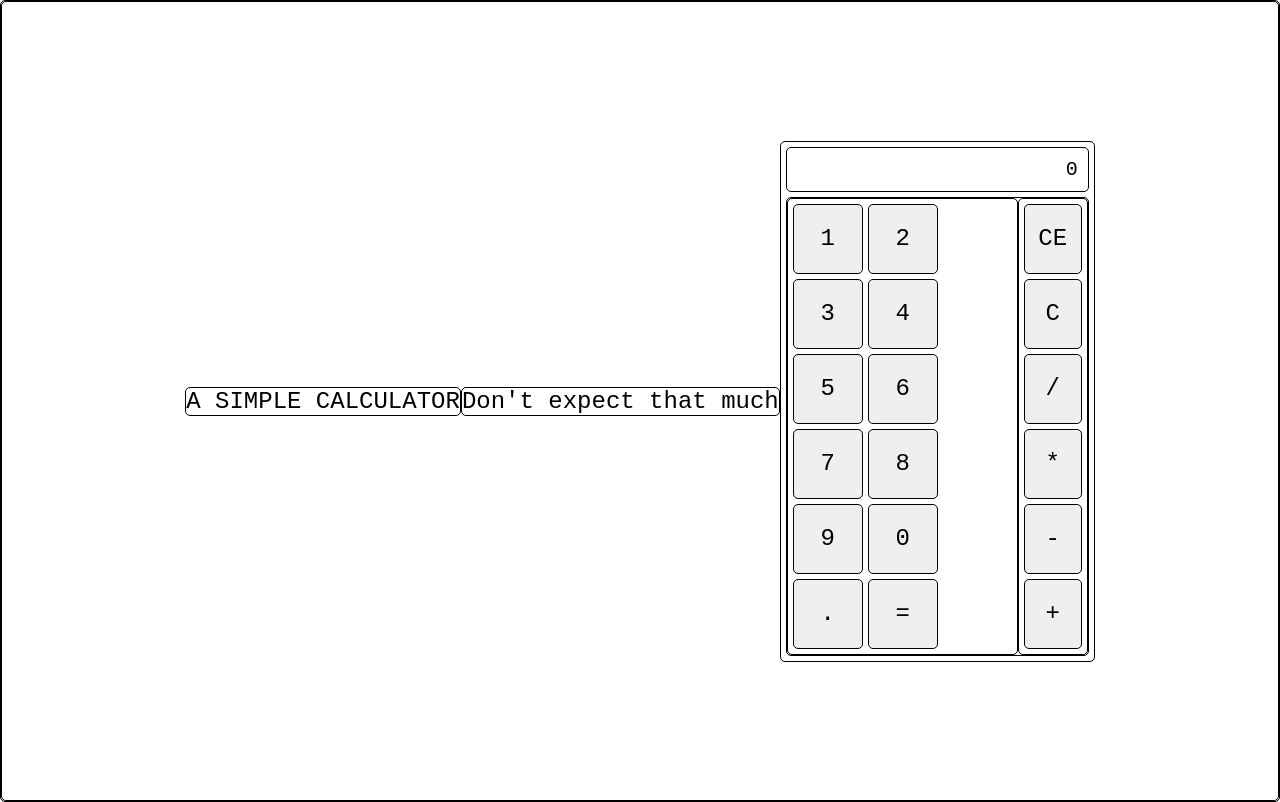
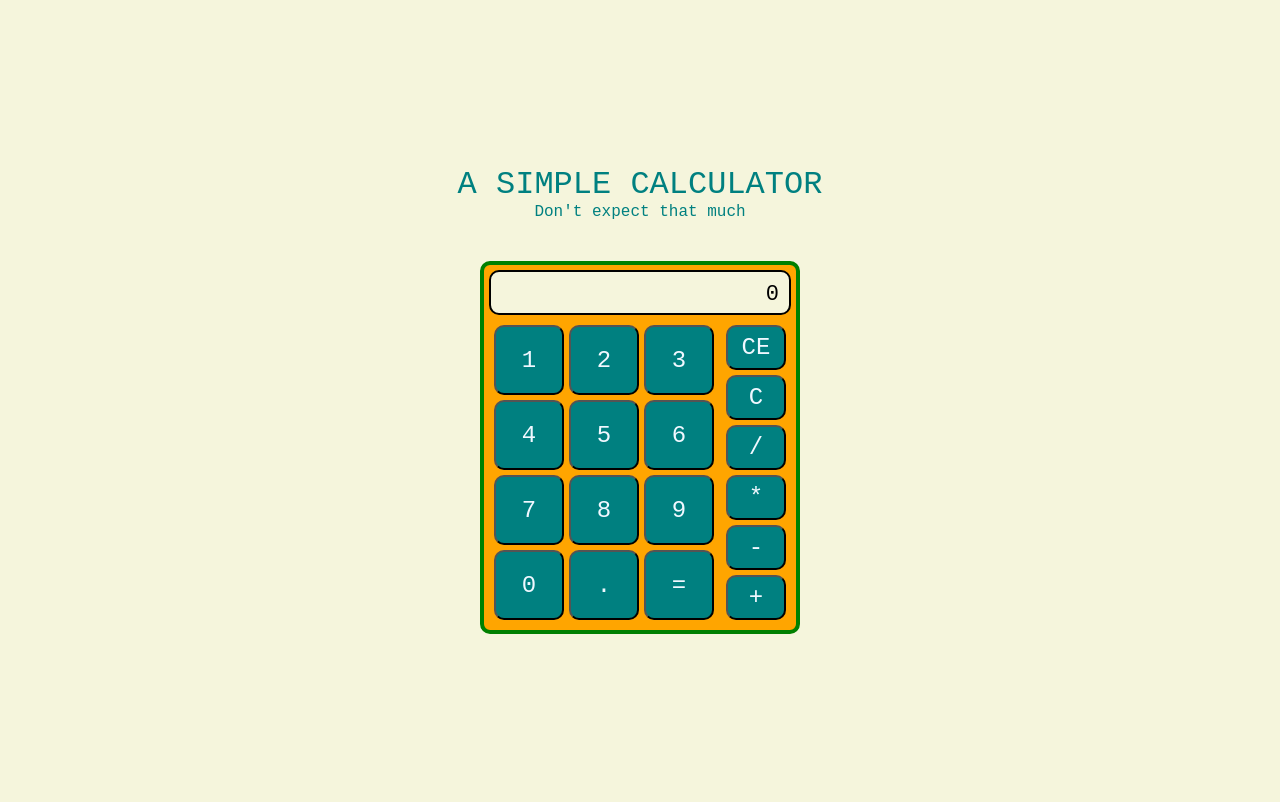
Before and after one commit to acerelite/calculator, a plain HTML site: page index.html in a window 1280 px wide. Drawn offline with Linux system fonts and the light colour scheme.

Commit message:
Add colors and Update border radius

```diff
--- a/style.css
+++ b/style.css
@@ -2,8 +2,7 @@
   margin: 0;
   padding: 0;
   box-sizing: border-box;
-  border: 1px solid black;
-  border-radius: 5px;
+  border-radius: 10px;
   font-size: 24px;
   font-family: 'Courier New', Courier, monospace;
 }
@@ -12,12 +11,25 @@ body {
   display: flex;
   justify-content: center;
   align-items: center;
+  flex-direction: column;
   min-height: 100vh;
+  background-color: beige;
+}
+p {
+  font-size: 16px;
+  color: teal;
+}
+
+.title {
+  font-size: 32px;
 }
 
 .calculator {
-  max-width: 315px;
+  margin-top: 40px;
+  max-width: 320px;
   padding: 5px;
+  background-color: orange;
+  border: 4px solid green;
 }
 
 .display {
@@ -25,7 +37,9 @@ body {
   padding: 10px;
   height: 45px;
   text-align: end;
-  font-size: 20px;
+  font-size: 22px;
+  border: 2px solid black;
+  background-color: beige;
 }
 
 .btns {
@@ -57,3 +71,8 @@ body {
 .operations button {
   flex: 1;
 }
+
+button {
+  background-color: teal;
+  color: aliceblue;
+}
```
